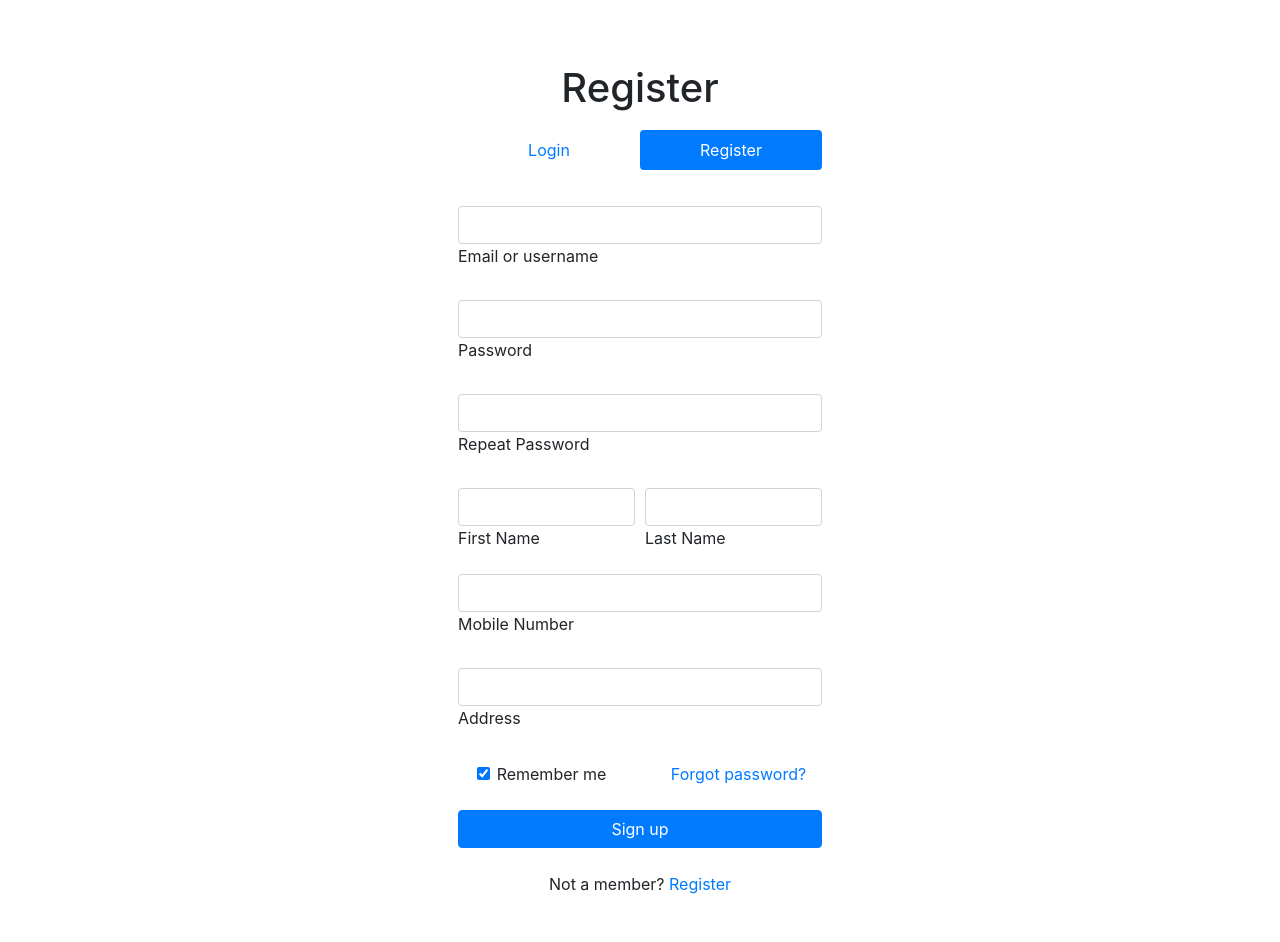
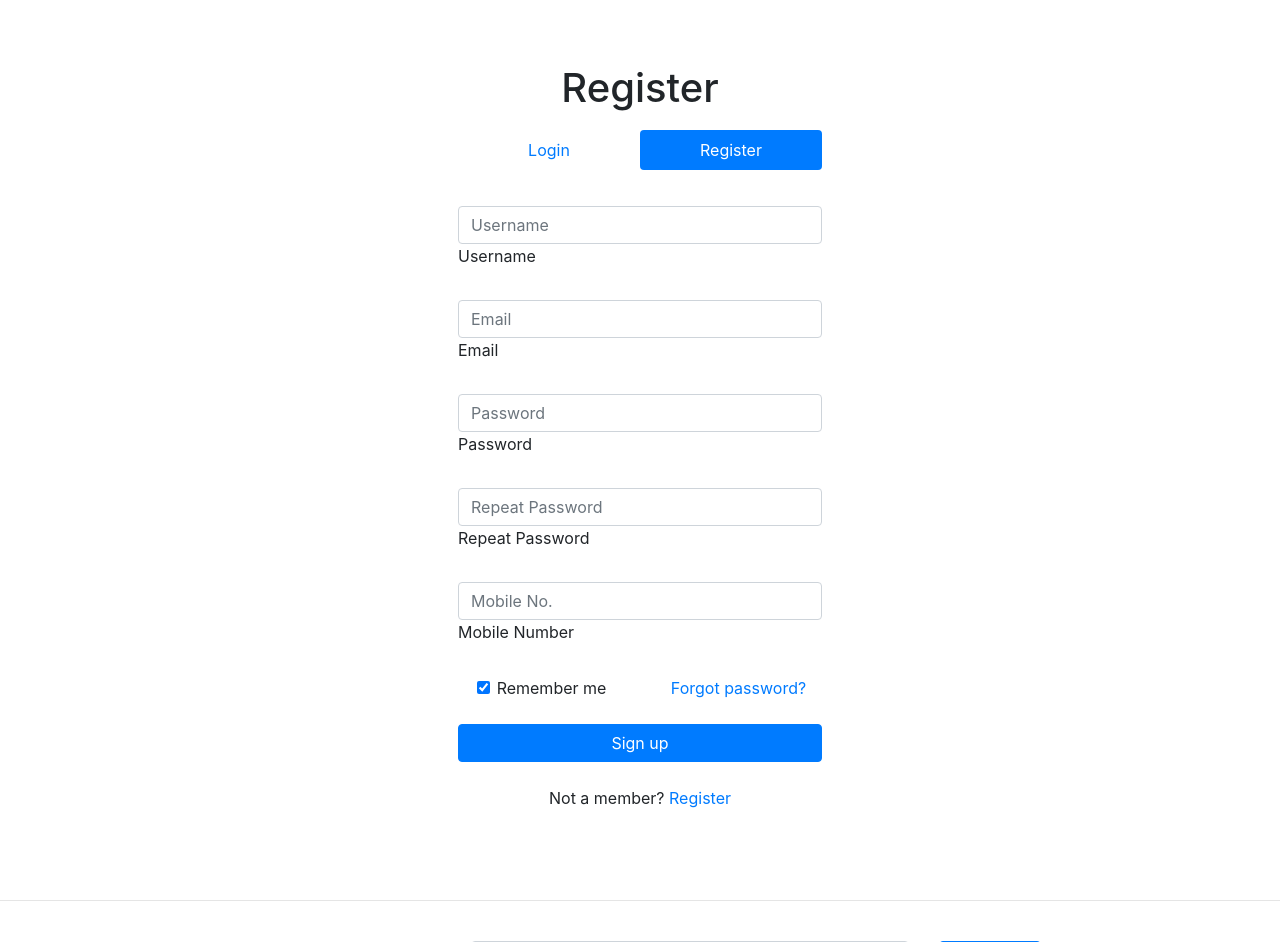
Before and after one commit to JamesDoherty1/AWSSportsSystem, a Flask app: page /register in a window 1280 px wide. Shown: the part 56-998 px from the top of the page. Run offline with Flask 3, Linux system fonts and the light colour scheme.

Commit message:
Register is now working - first user is now the Admin

```diff
--- a/app.py
+++ b/app.py
@@ -66,7 +66,7 @@ def load_user(user_id):
 def loginDataProcess():
     username = request.form.get('loginName')
     password = request.form.get('loginPassword')
-    hashedPass = password#calculate_sha256(password)
+    hashedPass = calculate_sha256(password)
     conn = db.connect('db/user_data.db')
     cursor = conn.cursor()
     cursor.execute('SELECT * FROM Users WHERE Username = ? AND Password = ?', (username, hashedPass))
@@ -83,15 +83,14 @@ def loginDataProcess():
 
 @app.route('/registerProcess', methods=['POST'])
 def registerDataProcess():
-    username = request.form.get('regName')
-    password = request.form.get('regPassword')
-    first_name = request.form.get('firstName')
-    last_name = request.form.get('lastName')
-    address = request.form.get('address')
-    phoneNo = request.form.get('phoneNumber')
+    username = request.form.get('Username')
+    password = request.form.get('Password')
+    hashedPass = calculate_sha256(password)
+    email = request.form.get('Email')
+    contact = request.form.get('mobileNumber')
+    print(username,password,hashedPass,email,contact)
 
-    hashedPass = calculate_sha256(password)
-    password_repeat = request.form.get('regPasswordRepeat')
+    password_repeat = request.form.get('RepeatPassword')
 
     if not username or not password or not password_repeat or password != password_repeat:
         flash('Invalid registration data. Please check your inputs.', 'error')
@@ -100,7 +99,7 @@ def registerDataProcess():
     conn = db.connect('db/user_data.db')
     cursor = conn.cursor()
 
-    cursor.execute('SELECT * FROM loginInfo WHERE Username = ?', (username,))
+    cursor.execute('SELECT * FROM Users WHERE Username = ?', (username,))
     user_data = cursor.fetchone()
 
     if user_data:
@@ -109,12 +108,15 @@ def registerDataProcess():
         return redirect(url_for('register'))
     else:
         # Insert the new user into the loginInfo table
-        cursor.execute('INSERT INTO Users (Username, Password) VALUES (?, ?)', (username, hashedPass))
+        cursor.execute('INSERT INTO Users (Username, Password, Contact, Email, Role) VALUES (?, ?, ?, ?, ?)', (username, hashedPass,contact,email,"Student"))
         conn.commit()
 
         cursor.execute('SELECT UserID FROM Users WHERE Username = ?', (username,))
         user_id = cursor.fetchone()[0]
-
+        print(type(user_id))
+        if user_id == 1:
+            cursor.execute('UPDATE Users SET Role = "Admin" WHERE UserID = 1')
+            conn.commit()
         conn.close()
         user = User(user_id, username)
         login_user(user)
--- a/db/create_db.py
+++ b/db/create_db.py
@@ -22,6 +22,7 @@ CREATE TABLE IF NOT EXISTS Users (
 
 cursor.execute(create_users_table_query)
 conn.commit()
+
 
 
 # Create ClubMemberships table
@@ -102,10 +103,6 @@ VALUES (?, ?, ?, ?, ?, ?)
 '''
 
 
-user_data = ('James', '1234', '123456789', 'James@gmail.com', 'Student', 'Approved')
-cursor.execute(insert_user_query, user_data)
-conn.commit()
-
 # Close the cursor and connection
 cursor.close()
 conn.close()
--- a/templates/register.html
+++ b/templates/register.html
@@ -31,38 +31,30 @@
     <form class="sign-in-form" method="post" action="/registerProcess" role="form">
       <!-- Email input -->
       <div class="form-outline mb-4">
-        <input type="text" id="loginName" class="form-control" name="regName" />
-        <label class="form-label" for="loginName">Email or username</label>
+        <input type="text" id="Username" data-fv-notempty-message="This field cannot be left blank." placeholder="Username" class="form-control" name="Username" />
+        <label class="form-label" for="Username">Username</label>
+      </div>
+      <div class="form-outline mb-4">
+        <input type="email" id="Email" data-fv-notempty-message="This field cannot be left blank." placeholder="Email"class="form-control" name="Email" />
+        <label class="form-label" for="Email">Email</label>
       </div>
 
       <!-- Password input -->
       <div class="form-outline mb-4">
-        <input type="password" id="loginPassword" class="form-control" name="regPassword"/>
-        <label class="form-label" for="loginPassword">Password</label>
+        <input type="password" id="Password" placeholder="Password" data-fv-notempty-message="This field cannot be left blank." class="form-control" name="Password"/>
+        <label class="form-label" for="Password">Password</label>
       </div>
       <div class="form-outline mb-4">
-        <input type="password" id="loginPassword" class="form-control" name="regPasswordRepeat"/>
-        <label class="form-label" for="loginPassword">Repeat Password</label>
-      </div>
-      <div class="form-row">
-        <div class="form-group col-md-6">
-
-          <input type="text" id="loginPassword" class="form-control" name="firstName"/>
-          <label for="loginPassword">First Name</label>
-        </div>
-        <div class="form-group col-md-6">
-
-          <input type="text" id="loginPassword" class="form-control" name="lastName"/>
-          <label for="loginPassword">Last Name</label>
-        </div>
+        <input type="password" id="RepeatPassword" placeholder="Repeat Password" data-fv-notempty-message="This field cannot be left blank." class="form-control" name="RepeatPassword"/>
+        <label class="form-label" for="RepeatPassword">Repeat Password</label>
       </div>
       <div class="form-outline mb-4">
-        <input type="tel" id="phoneNumber" class="form-control" name="phoneNumber"/>
-        <label class="form-label" for="loginPassword">Mobile Number</label>
-      </div>
-      <div class="form-outline mb-4">
-        <input type="text" id="phoneNumber" class="form-control" name="address"/>
-        <label class="form-label" for="loginPassword">Address</label>
+              <input class="form-control" data-fv-field="data[User][mobile]"
+                     data-fv-notempty-message="This field cannot be left blank."
+                     data-fv-numeric="true" data-fv-numeric-message="Please enter valid phone numbers"
+                     data-fv-phone-country11="IN" id="userMobile" maxlength="14" name="mobileNumber"
+                     placeholder="Mobile No. " required="required" type="text">
+        <label class="form-label" for="userMobile">Mobile Number</label>
       </div>
       {% with messages = get_flashed_messages(with_categories=true) %}
         {% if messages %}
@@ -97,6 +89,7 @@
       </div>
     </form>
   </div>
+</div>
 <!-- Pills content -->
 
 {% endblock %}
```
Also changed, not shown: db/user_data.db, 1 other file.
